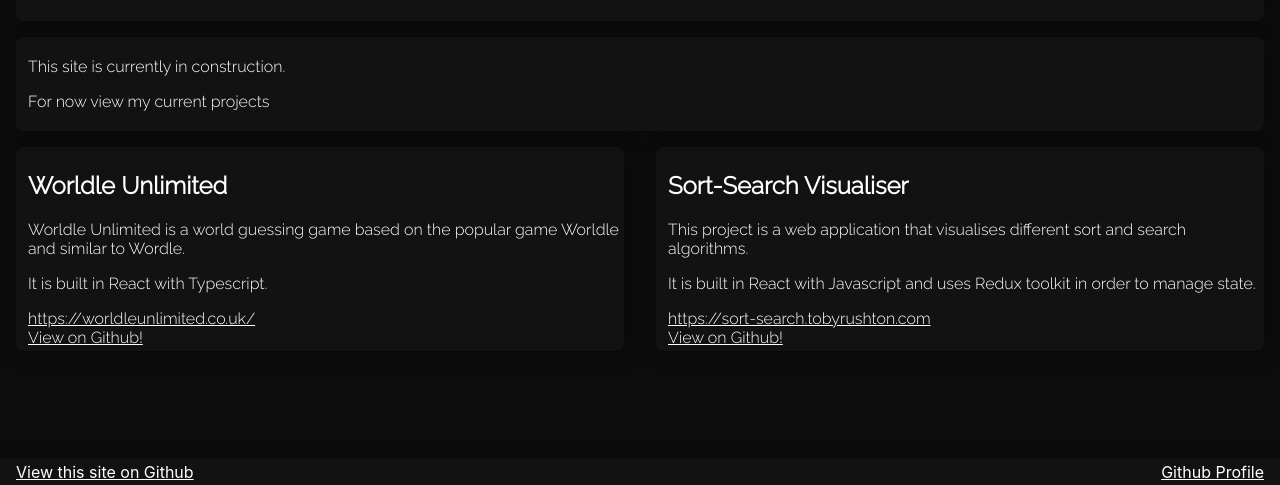
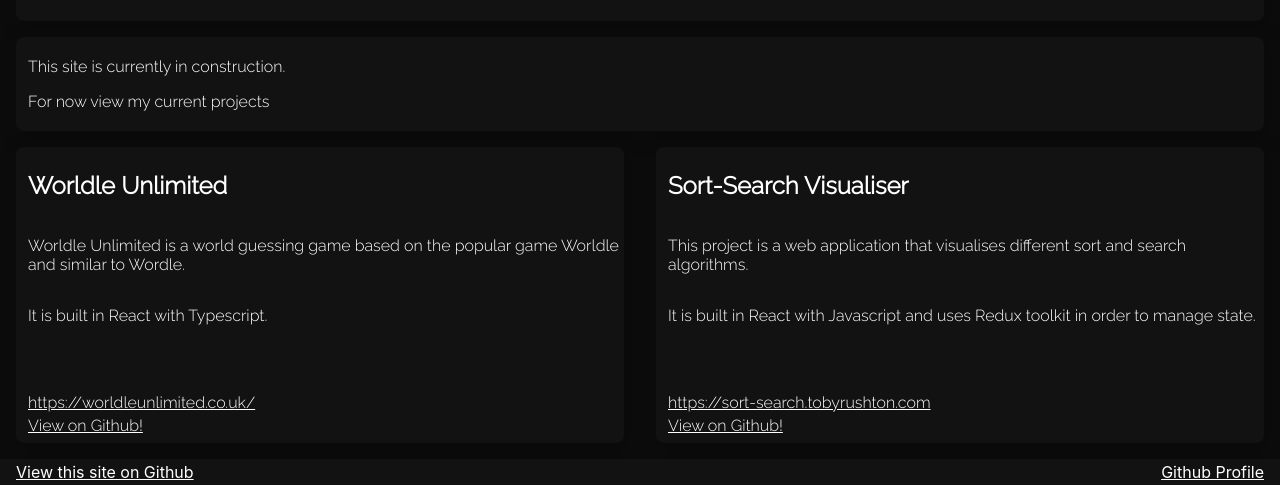
Before and after one commit to tobyrushton/tobyrushton.com, a Next.js app: page / in a window 1280 px wide. Shown: the part 315-800 px from the top of the page. Built offline with nearby package versions, Linux system fonts and the light colour scheme; no server answers.

Commit message:
styling update

```diff
--- a/components/project.tsx
+++ b/components/project.tsx
@@ -13,13 +13,16 @@
 const Project: React.FC<props> = ({ title, link, sourceLink, children }) => {
     return (
         <div className={`${styles.article} ${styles.round} ${styles.shadow}`}>
-            <div className={`${styles.textBox} ${styles.raleway}`}>
+            <div
+                className={`${styles.textBox} ${styles.raleway}`}
+                style={{ display: 'flex', flexDirection: 'column', flex: '1' }}
+            >
                 <h2>{title}</h2>
                 {children}
-                <a href={link} target="_blank" rel="noreferrer">
-                    {link}
-                </a>
-                <div>
+                <div className={styles.anchorWrapper}>
+                    <a href={link} target="_blank" rel="noreferrer">
+                        {link}
+                    </a>
                     <a href={sourceLink} target="_blank" rel="noreferrer">
                         View on Github!
                     </a>
--- a/styles/Home.module.css
+++ b/styles/Home.module.css
@@ -5,6 +5,9 @@
     height: 100%;
     width: 100%;
     position: absolute;
+    display: flex;
+    flex-direction: column;
+    overflow-y: auto;
 }
 
 .banner {
@@ -44,11 +47,23 @@
     color: white;
     background-color: #121212;
     flex: 1;
+    padding-bottom: 0.25rem;
+    display: flex;
+}
+
+.anchorWrapper {
+    display: flex;
+    flex-direction: column;
+    gap: 0.25rem;
+    margin-top: auto;
+}
+
+.anchorWrapper a {
+    width: fit-content;
 }
 
 .footer {
-    position: absolute;
-    bottom: 0;
+    margin-top: auto;
     padding: 0.2rem 1rem;
     display: flex;
 }
@@ -59,12 +74,14 @@
 
 .articleContainer {
     display: flex;
+    flex: 1;
 }
 
 @media screen and (max-width: 600px) {
     .header {
         height: 7rem;
     }
+
     .article {
         width: calc(100% - 2rem);
     }
@@ -74,7 +91,6 @@
     }
 
     .footer {
-        display: flex;
         justify-content: center;
         align-items: center;
     }
@@ -87,19 +103,3 @@
         margin: 0;
     }
 }
-
-@media screen and (max-height: 875px) {
-    .wrapper {
-        overflow-y: scroll;
-    }
-
-    .footer {
-        position: relative;
-    }
-}
-
-@media screen and (min-height: 800px) and (min-width: 600px) {
-    .footer {
-        position: absolute;
-    }
-}
```
